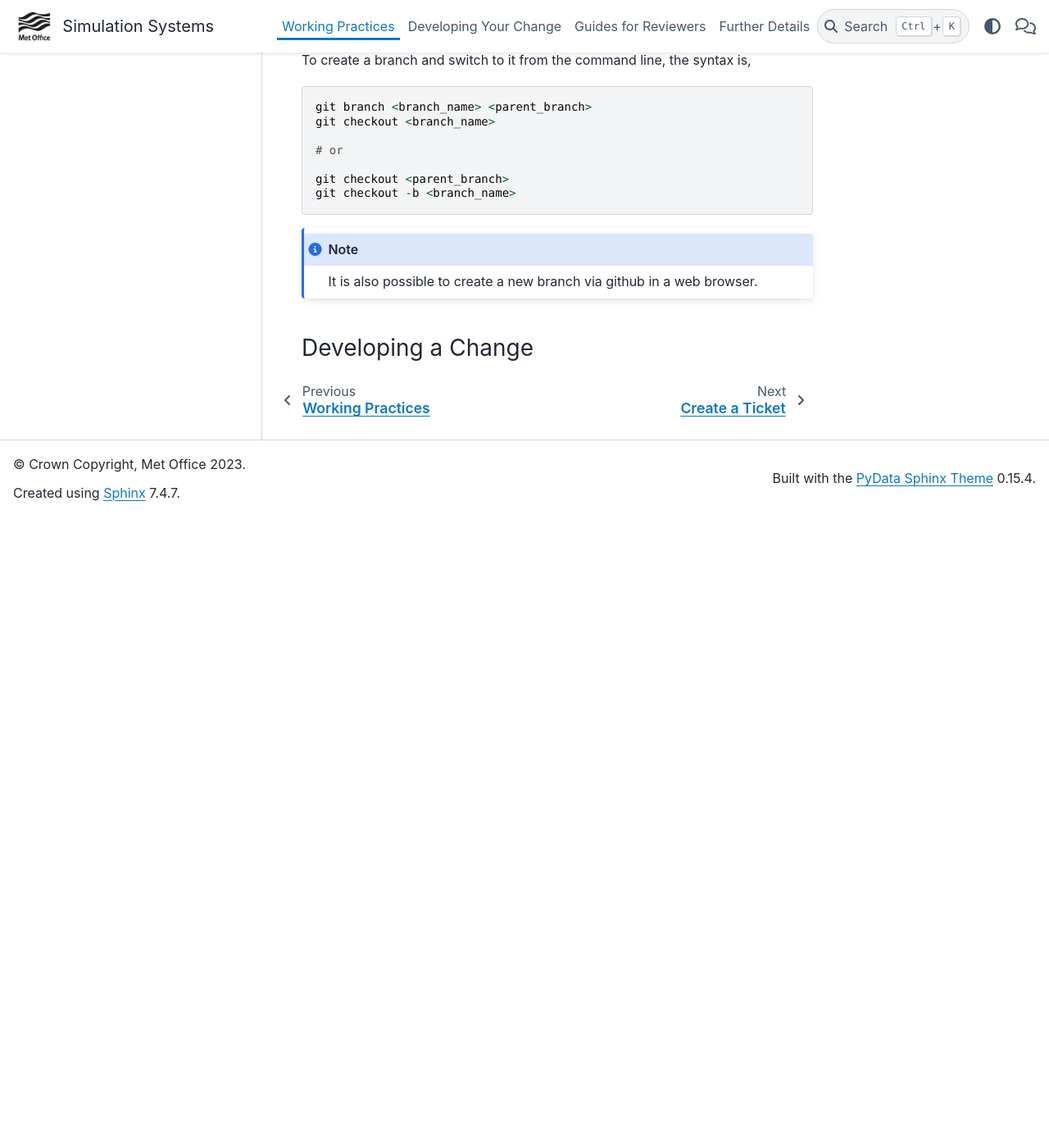
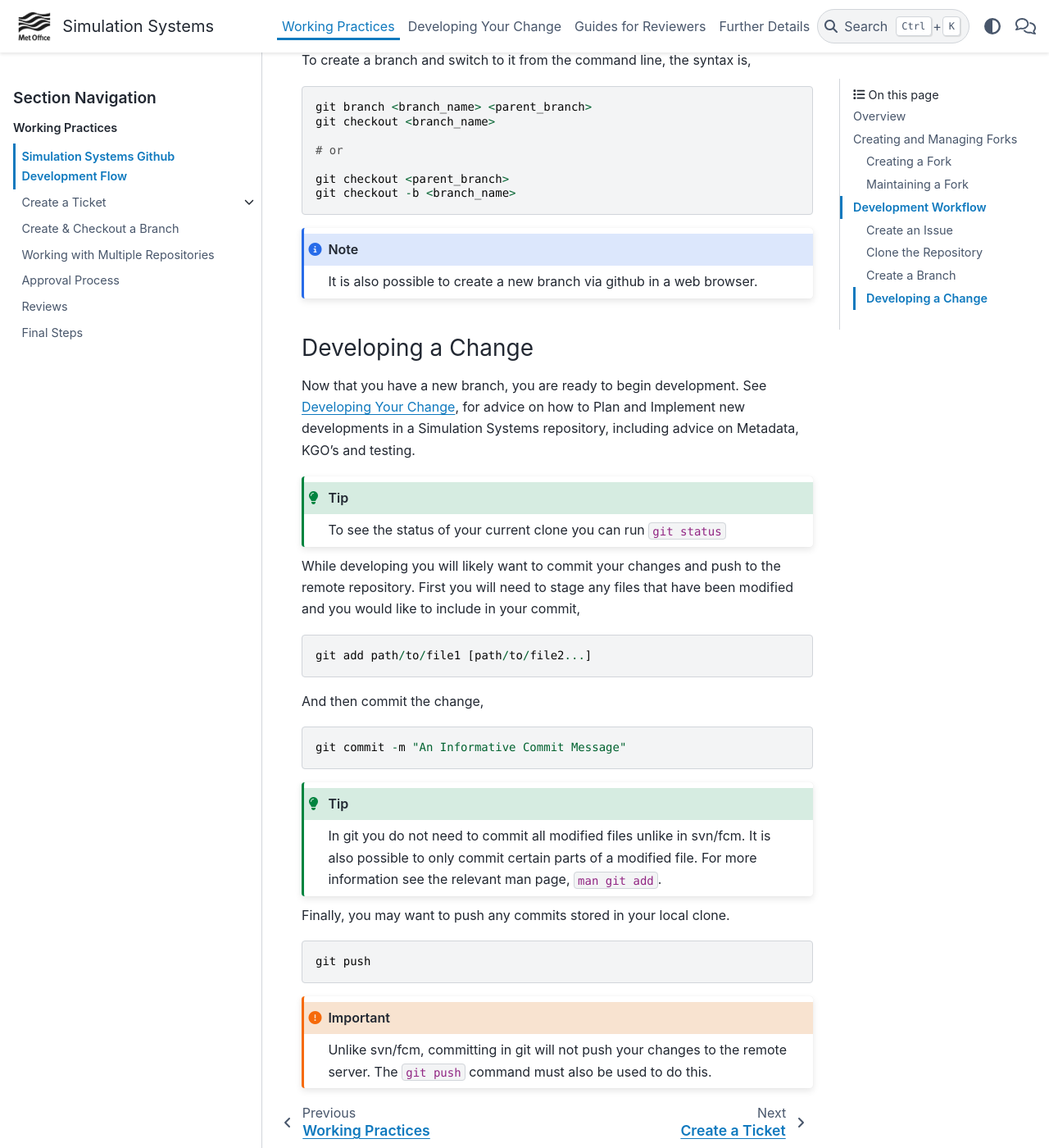
Before and after one commit to MetOffice/simulation-systems, a Sphinx documentation site: the page built from source/WorkingPractices/git_dev_flow.rst, in a window 1280 px wide and 1400 px high, scrolled down 5687 px. Shown: the whole window at 82% size. Built offline with Sphinx 7.4.7 and the PyData theme 0.15.4, drawn with Linux system fonts in a browser that asks for light colours; before the commit the page ends 6317 px from its top, so only the background shows below that.

Commit message:
developing update

```diff
--- a/source/WorkingPractices/git_dev_flow.rst
+++ b/source/WorkingPractices/git_dev_flow.rst
@@ -216,3 +216,35 @@
 
 Developing a Change
 ^^^^^^^^^^^^^^^^^^^
+
+Now that you have a new branch, you are ready to begin development. See :ref:`development_index`, for advice on how to Plan and Implement new developments in a Simulation Systems repository, including advice on Metadata, KGO's and testing.
+
+.. tip::
+
+    To see the status of your current clone you can run ``git status``
+
+While developing you will likely want to commit your changes and push to the remote repository. First you will need to stage any files that have been modified and you would like to include in your commit,
+
+.. code-block::
+
+    git add path/to/file1 [path/to/file2...]
+
+And then commit the change,
+
+.. code-block::
+
+    git commit -m "An Informative Commit Message"
+
+.. tip::
+
+    In git you do not need to commit all modified files unlike in svn/fcm. It is also possible to only commit certain parts of a modified file. For more information see the relevant man page, ``man git add``.
+
+Finally, you may want to push any commits stored in your local clone.
+
+.. code-block::
+
+    git push
+
+.. important::
+
+    Unlike svn/fcm, committing in git will not push your changes to the remote server. The ``git push`` command must also be used to do this.
```
